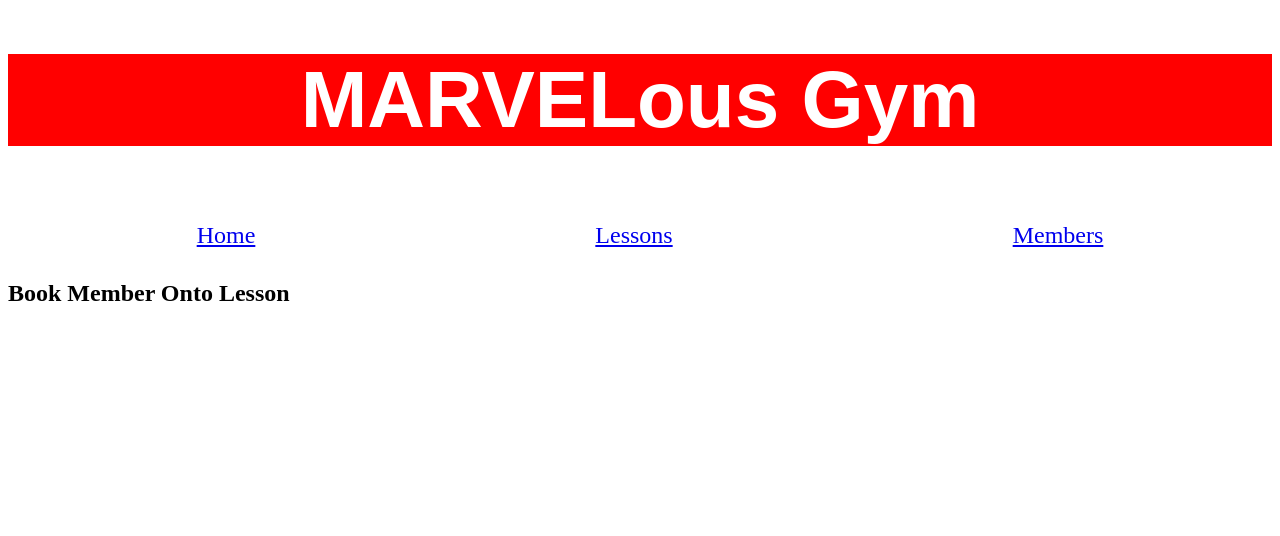
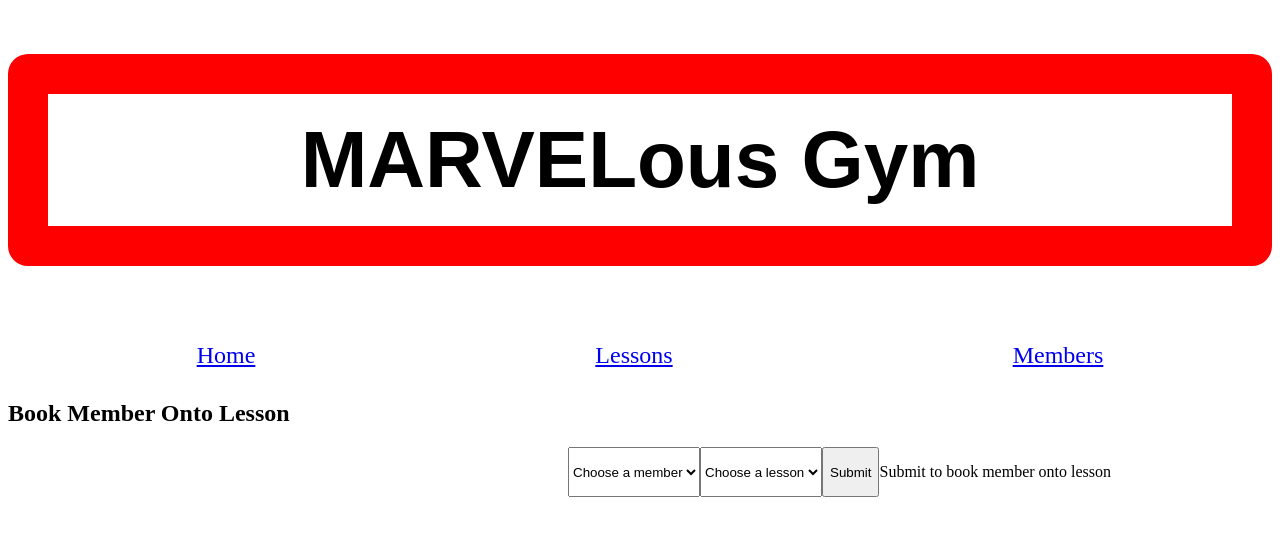
Before and after one commit to coose911/First_Solo_Project, a Flask app: page / in a window 1280 px wide. Shown: the top 536 px of the page. Run offline with Flask 2, Linux system fonts and the light colour scheme.

Commit message:
small changes

```diff
--- a/Gym_project/static/css/main_page.css
+++ b/Gym_project/static/css/main_page.css
@@ -3,8 +3,12 @@
     font-family: sans-serif;
     font-size: 80px;
     font-weight: bolder;
-    color: white;
-    background-color: red;
+    text-decoration: none;
+    color: var(--clr--neon);
+    border: red 0.5em solid;
+    padding: 0.25em 1em;
+    border-radius: 0.25em;
+
 }
 
 nav {
@@ -37,3 +41,10 @@ nav a {
     font-size: .60em;
     margin-left: 20px;
     }
+
+
+
+.drop-down-boxes {
+    display: inline-flex;
+    margin-inline-start: 280px;
+}
--- a/Gym_project/templates/index.html
+++ b/Gym_project/templates/index.html
@@ -1,5 +1,28 @@
 {% extends 'base.html'%}
 {% block content%}
+
 <h2>Book Member Onto Lesson</h2>
 
+<div class="drop-down-boxes">
+
+        <section class="drop-down-boxes">
+            <form action="/members"></form>
+            <select name="member" id="member">
+            <option value="member">Choose a member</option>
+            <option value=""></option>
+            </select>
+            <br>
+            <form action="/lessons"></form>
+            <select name="lesson" id="lesson">
+            <option value="lesson">Choose a lesson</option>
+            <option value=""></option>
+            </select>
+        </section>
+        <br><br>
+        <input type="submit" value="Submit">
+
+<p>Submit to book member onto lesson</p>
+</div>
+
+
 {% endblock%}
```
